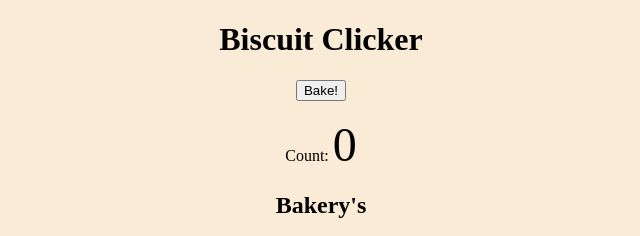
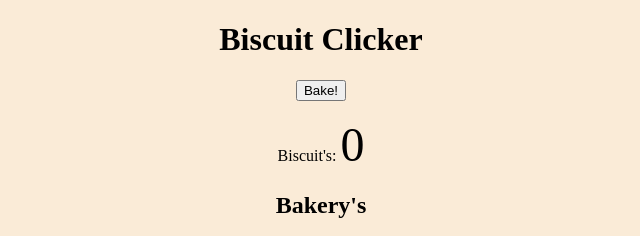
Before and after one commit to Harel-k/Biscuit-Clicker-bakery, a plain HTML site: page index.html in a window 1280 px wide. Shown: the top 236 px of the page, 319-959 px from the left. Drawn offline with Linux system fonts and the light colour scheme.

Commit message:
Update index.html

```diff
--- a/index.html
+++ b/index.html
@@ -7,7 +7,7 @@
 <body>
     <h1>Biscuit Clicker</h1>
     <button id="clickButton">Bake!</button>
-    <p>Count: <span id="counter">0</span></p>
+    <p id="b">Biscuit's: <span id="counter">0</span></p>
     <div class="container">
         <h2>Bakery's</h2>
         <div id="buildingContainer">
```
